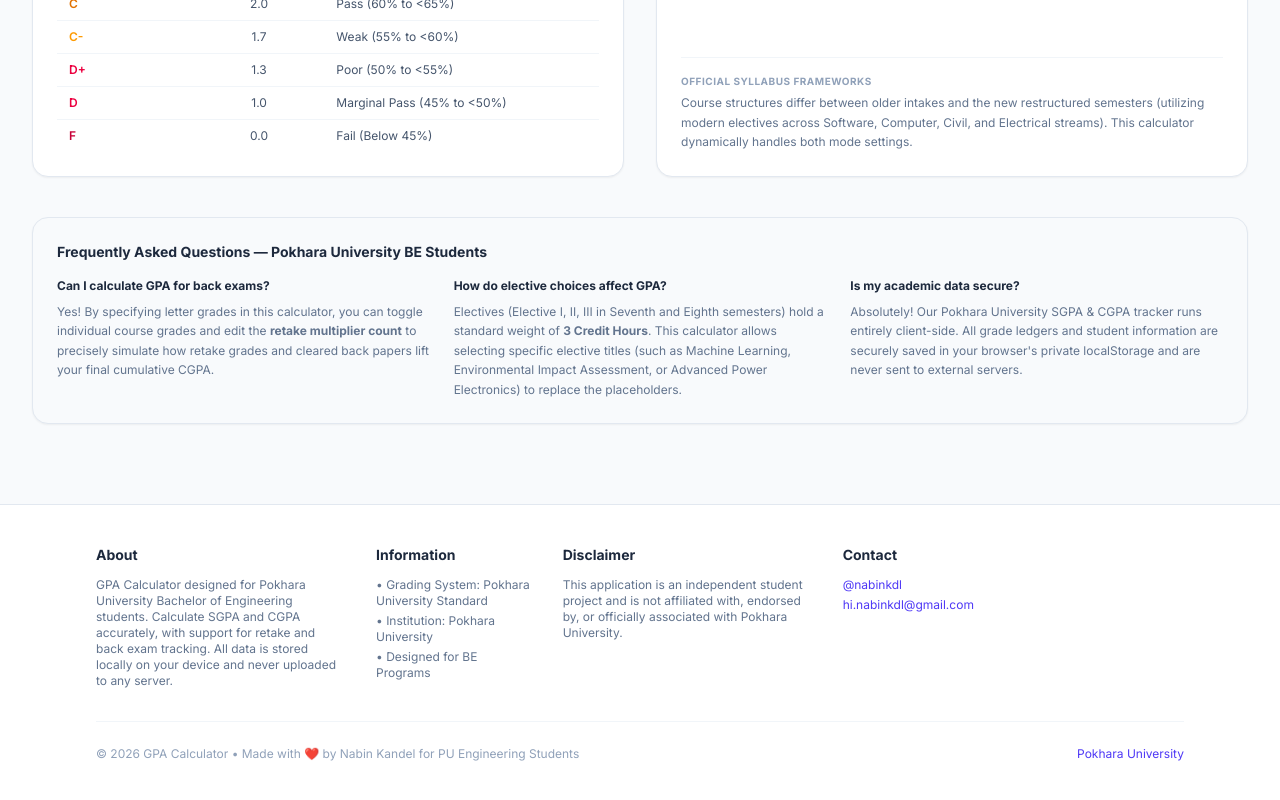
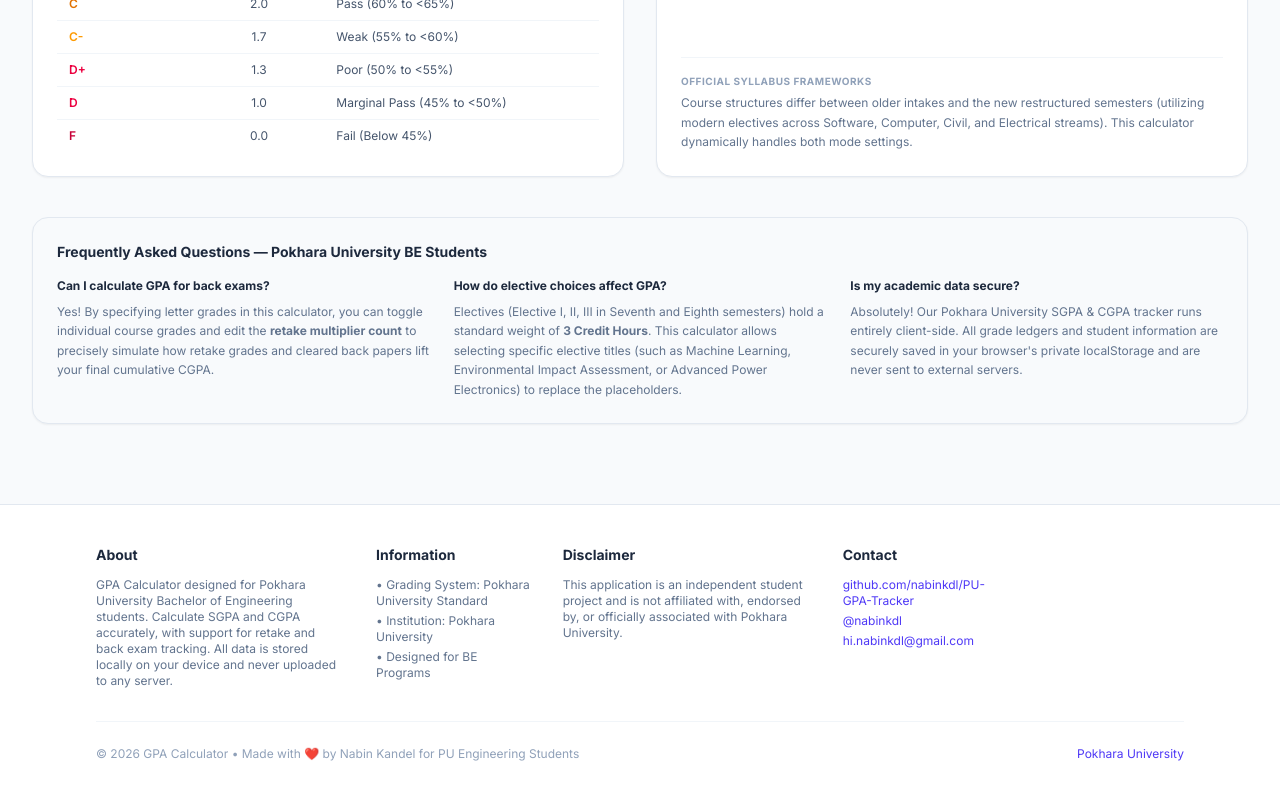
Before and after one commit to nabinkdl/PU-GPA-Tracker, a React (Vite) app: page / in a window 1280 px wide. Shown: the part 2216-3016 px from the top of the page. Built offline with nearby package versions, Linux system fonts and the light colour scheme.

Commit message:
readme update

```diff
--- a/index.html
+++ b/index.html
@@ -57,8 +57,9 @@
         "creator": {
           "@type": "Person",
           "name": "Nabin Kandel",
-          "url": "https://instagram.com/nabinkdl"
-        }
+          "url": "https://github.com/nabinkdl"
+        },
+        "codeRepository": "https://github.com/nabinkdl/PU-GPA-Tracker"
       },
       {
         "@type": "FAQPage",
--- a/package.json
+++ b/package.json
@@ -1,5 +1,5 @@
 {
-  "name": "pokhara-university-sgpa-cgpa-calculator",
+  "name": "pu-gpa-tracker",
   "private": true,
   "version": "0.0.0",
   "type": "module",
--- a/src/App.tsx
+++ b/src/App.tsx
@@ -694,6 +694,16 @@
               <ul className="text-xs text-slate-500 space-y-1">
                 <li>
                   <a
+                    href="https://github.com/nabinkdl/PU-GPA-Tracker"
+                    target="_blank"
+                    rel="noreferrer"
+                    className="text-indigo-600 hover:text-indigo-500 transition-colors"
+                  >
+                    github.com/nabinkdl/PU-GPA-Tracker
+                  </a>
+                </li>
+                <li>
+                  <a
                     href="https://instagram.com/nabinkdl"
                     target="_blank"
                     rel="noreferrer"
```
Also changed, not shown: 1 other file (tests, documents, lock files or other folders).
